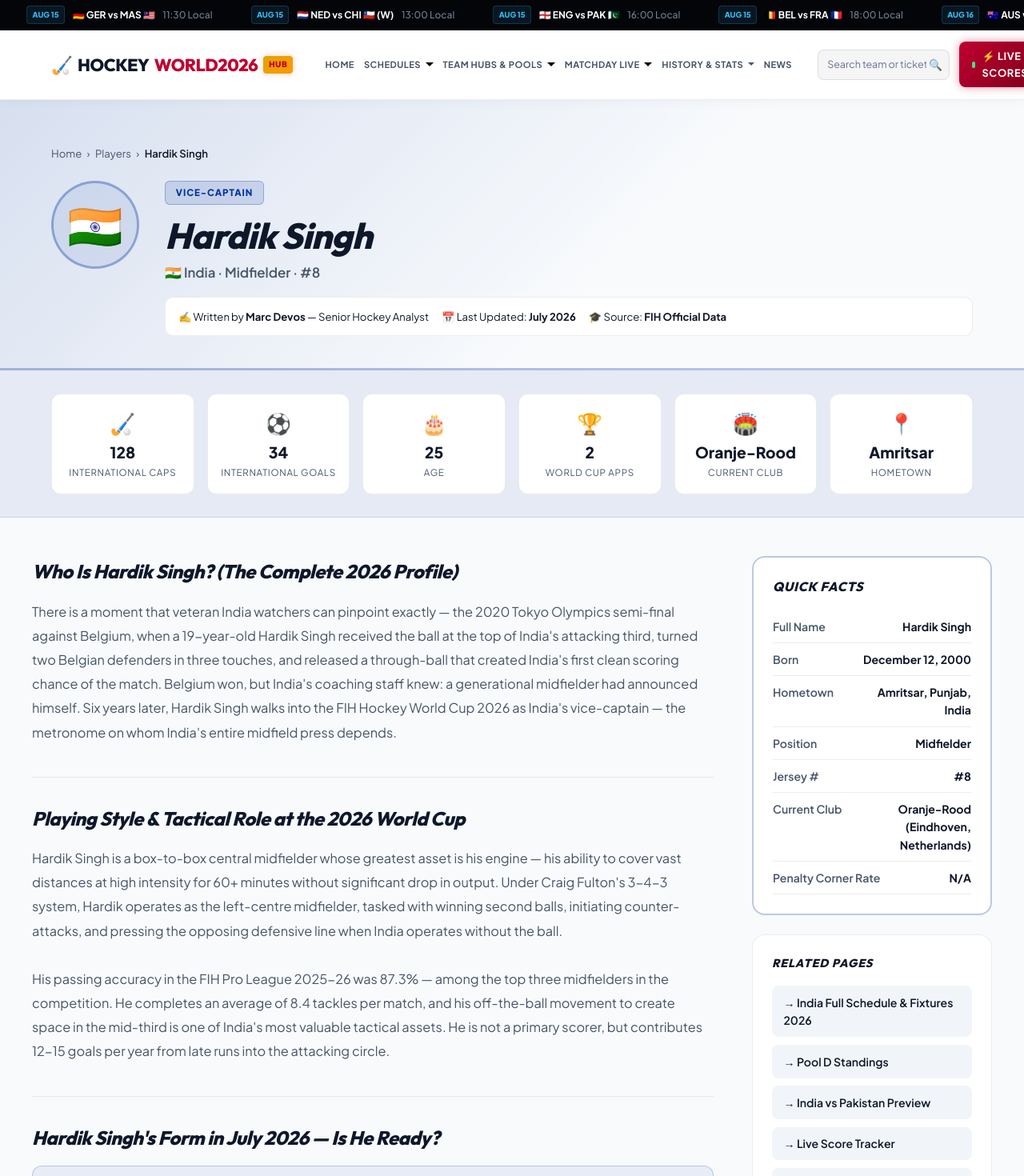
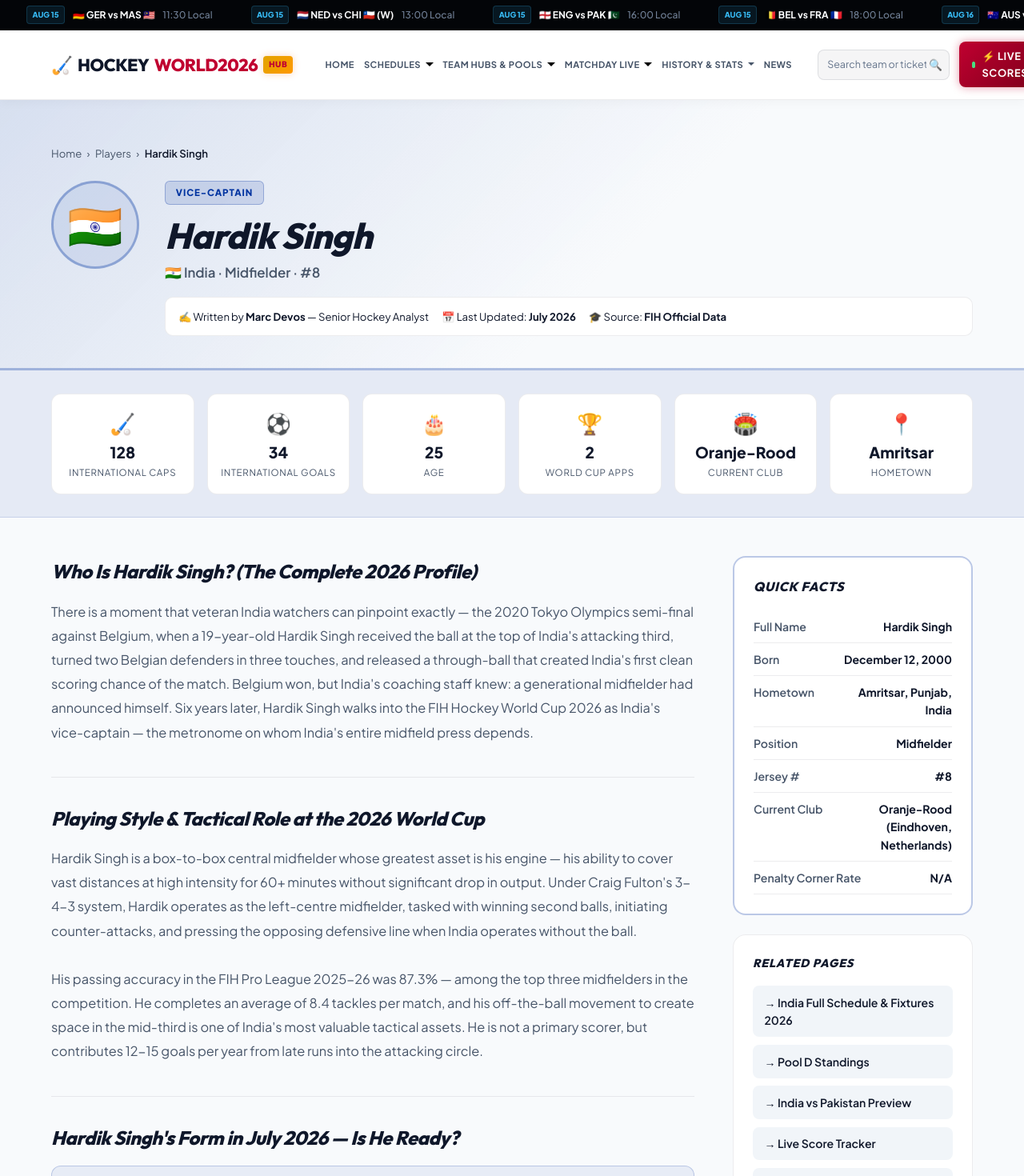
Before and after one commit to liveetcstream-beep/hockeyworldcup2026, a Next.js app: page /players/hardik-singh in a window 1280 px wide. Shown: the top 1470 px of the page at 80% size. Built offline with nearby package versions, Linux system fonts and the light colour scheme.

Commit message:
Fix player profile page padding to prevent text touching screen edges on mobile

```diff
--- a/src/app/players/[slug]/page.js
+++ b/src/app/players/[slug]/page.js
@@ -221,7 +221,7 @@ export default async function PlayerProfilePage({ params }) {
       </section>
 
       {/* ── MAIN CONTENT ── */}
-      <main className="sports-container" style={{ padding: "3rem 0 4rem" }}>
+      <main className="sports-container" style={{ paddingTop: "3rem", paddingBottom: "4rem" }}>
         <div className="p-seo-layout" style={{ gap: "3rem" }}>
 
           {/* ── ARTICLE BODY ── */}
```
